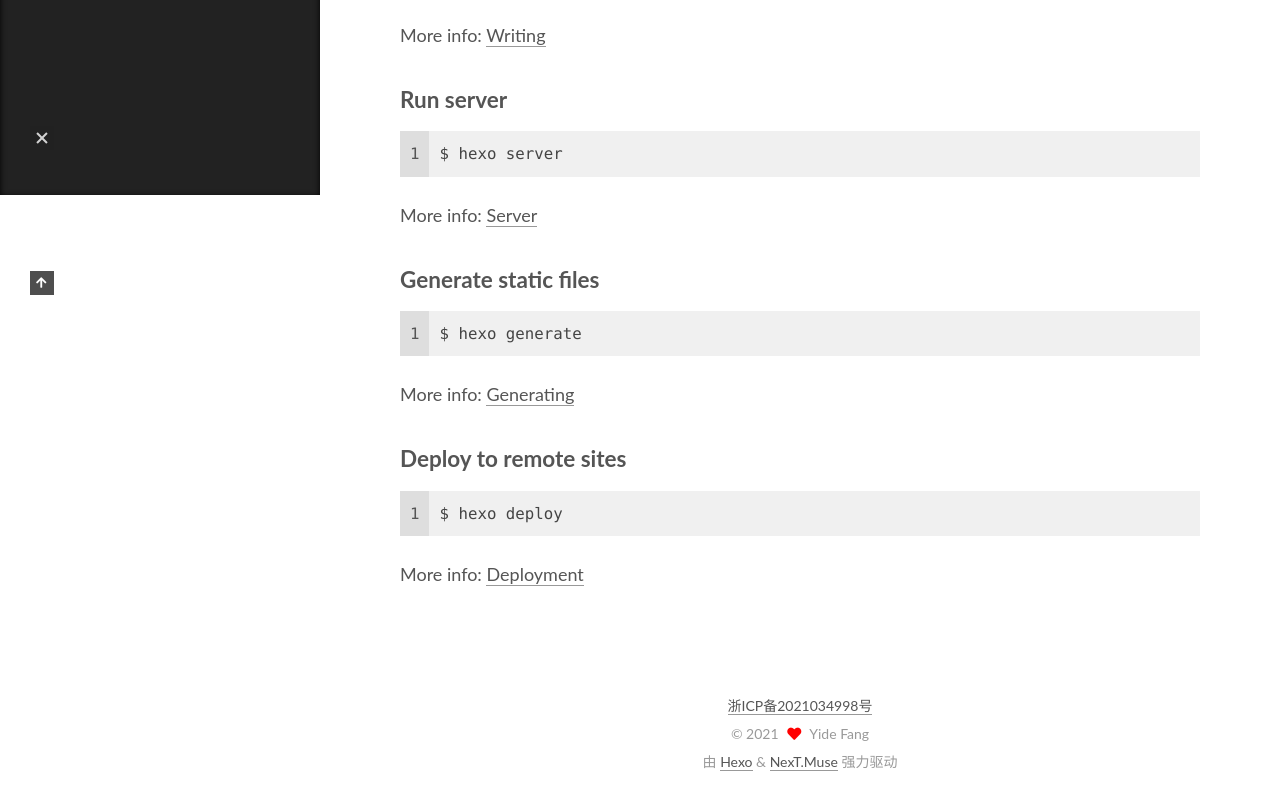
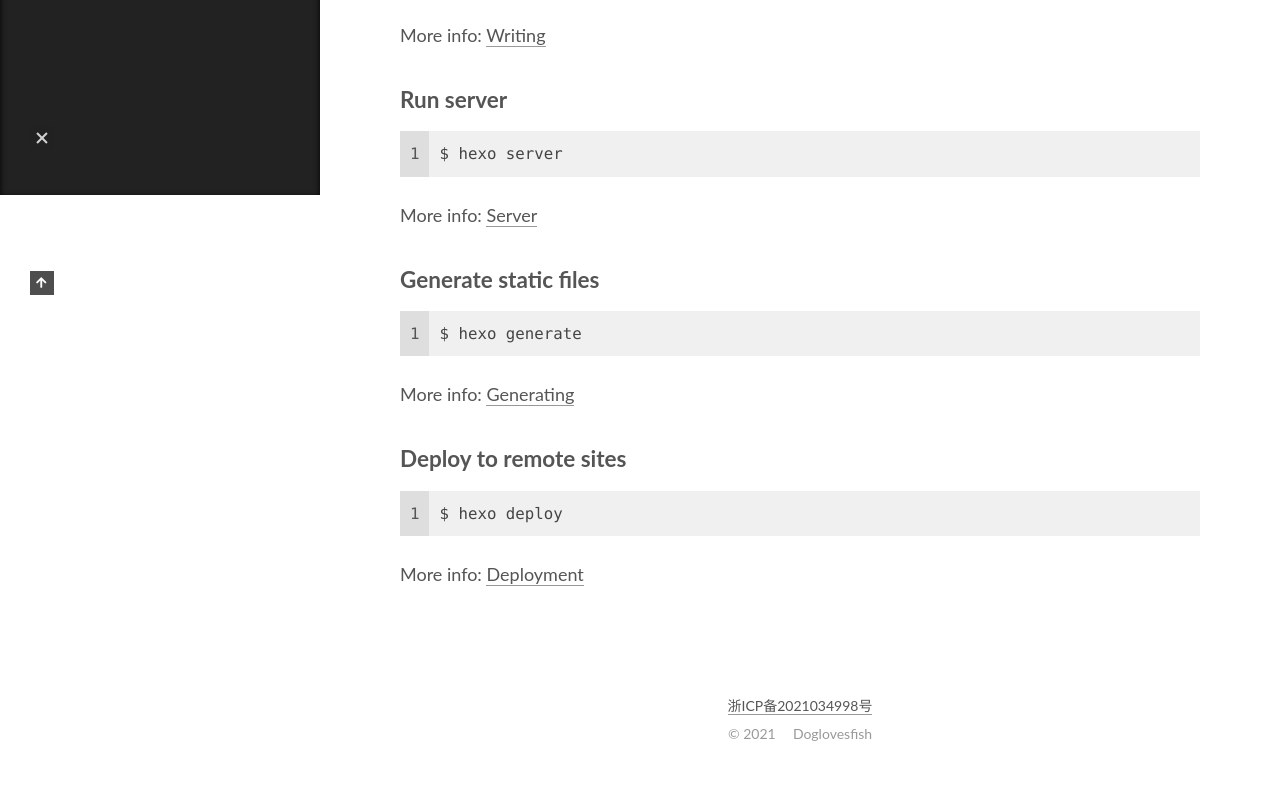
Before and after one commit to Doglovesfish/Doglovesfish.github.io, a plain HTML site: page 2021/11/04/hello-world/index.html in a window 1280 px wide. Shown: the part 605-1401 px from the top of the page. After the commit the page ends 1373 px from the top, so only its background shows below. Drawn offline with nearby package versions, Linux system fonts and the light colour scheme.

Commit message:
Site updated: 2021-11-21 23:15:45

```diff
--- a/2021/11/04/hello-world/index.html
+++ b/2021/11/04/hello-world/index.html
@@ -244,12 +244,10 @@
   &copy;
   <span itemprop="copyrightYear">2021</span>
   <span class="with-love">
-    <i class="fa fa-heart"></i>
+    <i class="angellist"></i>
   </span>
-  <span class="author" itemprop="copyrightHolder">Yide Fang</span>
+  <span class="author" itemprop="copyrightHolder">Doglovesfish</span>
 </div>
-  <div class="powered-by">由 <a href="https://hexo.io/" rel="noopener" target="_blank">Hexo</a> & <a href="https://theme-next.js.org/muse/" rel="noopener" target="_blank">NexT.Muse</a> 强力驱动
-  </div>
 
     </div>
   </footer>
```
Also changed, not shown: archives/2021/11/index.html (+2 -4 lines), archives/2021/index.html (+2 -4 lines), archives/index.html (+2 -4 lines), index.html (+2 -4 lines).
